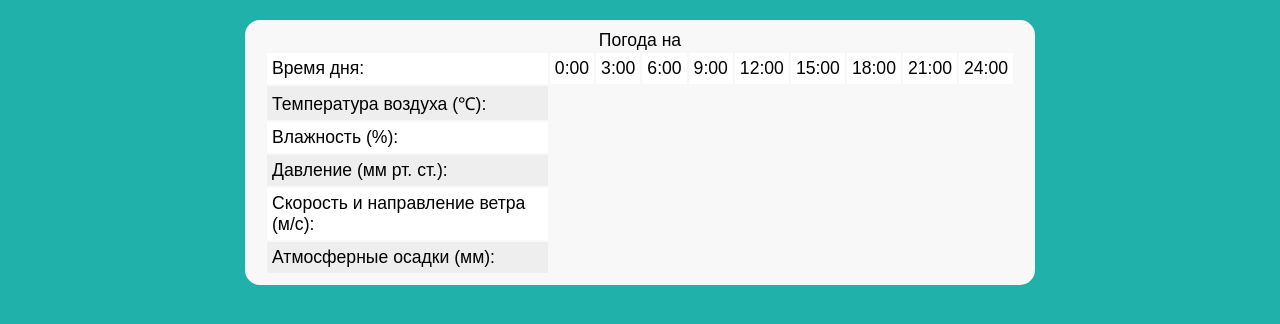
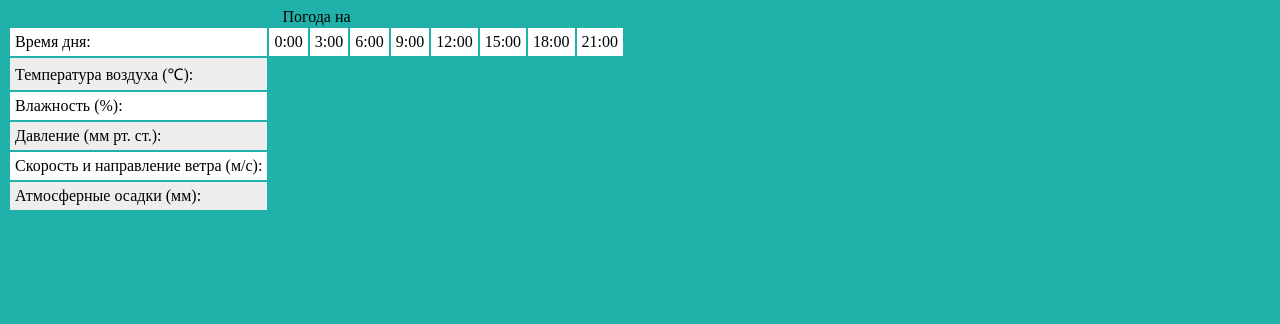
Before and after one commit to KvantSveta/Weather, a Flask app: template main/templates/weather.html in a window 1280 px wide. Shown: the top 324 px of the page. Run offline with Flask 2, Linux system fonts and the light colour scheme; the template is opened without the code that fills it, so the values that code supplies are empty; parts of the project's set-up code (start-up, migrations or seed data) failed here and were passed over.

Commit message:
Изменена верстка

```diff
--- a/main/templates/weather.html
+++ b/main/templates/weather.html
@@ -6,12 +6,14 @@
     <title>Погода на сегодня</title>
 </head>
 <body>
-        <main class="w">
-            <table>
+<main class="container">
+    <div class="row">
+        <div class="table-wrapper">
+            <table class="table">
                 <caption>Погода на {{current_time}}</caption>
                 <tr>
                     <td class="r">Время дня:</td>
-                    {% for t in ["0:00", "3:00", "6:00", "9:00", "12:00", "15:00", "18:00", "21:00", "24:00"] %}
+                    {% for t in ["0:00", "3:00", "6:00", "9:00", "12:00", "15:00", "18:00", "21:00"] %}
                     <td>{{ t }}</td>
                     {% endfor %}
                 </tr>
@@ -46,6 +48,8 @@
                     {% endfor %}
                 </tr>
             </table>
+        </div>
+    </div>
 </main>
 </body>
 </html>
```
Lines whose indentation alone changed are shown as unchanged.
